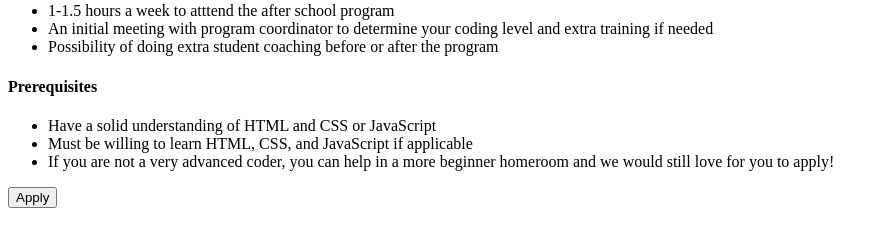
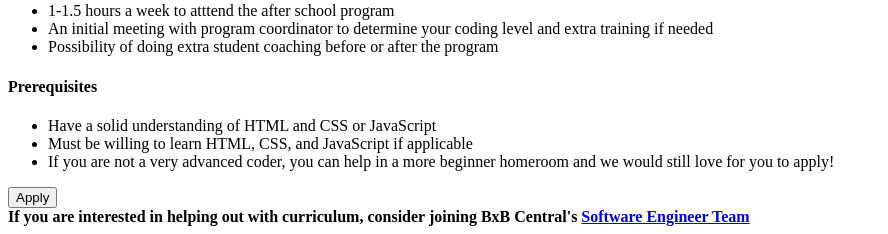
Before and after one commit to bit-by-bit-coding/bxb-website, a PHP site: page /ffvolunteerinfo.html in a window 1280 px wide. Shown: the part 937-1171 px from the top of the page, without its empty margins (0-888 px from the left). Before the commit the page ends 1145 px from the top, so only its background shows below. Run offline with PHP 8.4, Linux system fonts and the light colour scheme.

Commit message:
plug software team in ff volunteerinfo

```diff
--- a/ffvolunteerinfo.html
+++ b/ffvolunteerinfo.html
@@ -103,5 +103,8 @@ style: volunteerinfo.css
                 <button class="action-button mediumbutton">Apply</button>
             </a>
         </div>
+        <strong id="bigger-text">If you are interested in helping out with curriculum, consider joining BxB Central's
+            <a href="{{ 'bxbstandardinfo.html' | relative_url | remove: '.html' }}">Software Engineer Team</a>
+        </strong>
     </div>
 </div>
--- a/styles/volunteerinfo.scss
+++ b/styles/volunteerinfo.scss
@@ -12,7 +12,9 @@ h1{
     line-height: 30px;
 }
 
-
+#bigger-text{
+    font-size: 1.3em;
+}
 
 .details-item{
     flex: 1 1 275px;
```
